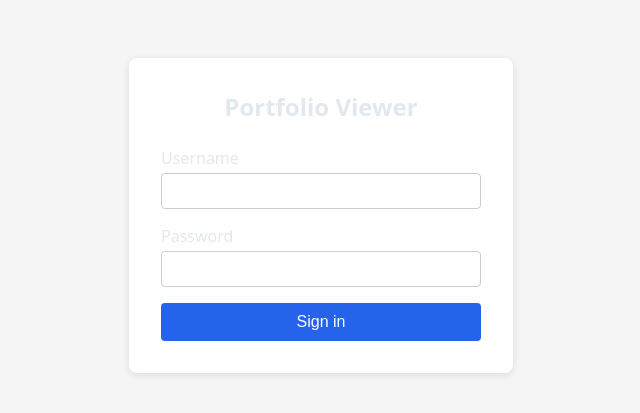
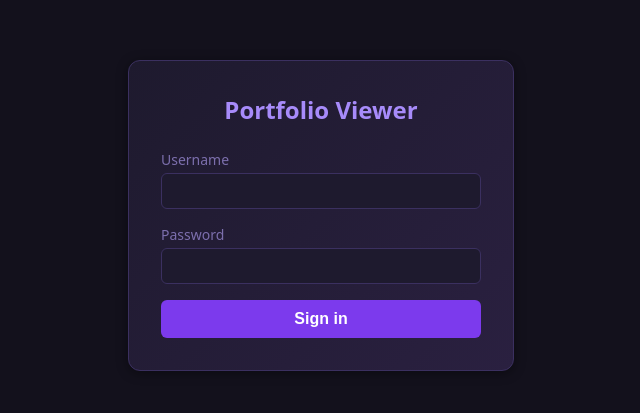
Before and after one commit to Ahaxin/profolio-viewer, a React (Vite) app in the folder client/: page /login in a window 1280 px wide. Shown: the part 185-598 px from the top of the page, without its empty margins (319-959 px from the left). Built offline with nearby package versions, Linux system fonts and the light colour scheme.

Commit message:
feat: apply theme tokens to login page

```diff
--- a/client/src/pages/LoginPage.jsx
+++ b/client/src/pages/LoginPage.jsx
@@ -29,7 +29,7 @@ export default function LoginPage() {
         <h1 style={styles.title}>Portfolio Viewer</h1>
         <form onSubmit={handleSubmit} style={styles.form}>
           <div style={styles.field}>
-            <label>Username</label>
+            <label style={styles.label}>Username</label>
             <input
               type="text"
               value={username}
@@ -40,7 +40,7 @@ export default function LoginPage() {
             />
           </div>
           <div style={styles.field}>
-            <label>Password</label>
+            <label style={styles.label}>Password</label>
             <input
               type="password"
               value={password}
@@ -61,12 +61,42 @@ export default function LoginPage() {
 }
 
 const styles = {
-  container: { display: 'flex', minHeight: '100vh', alignItems: 'center', justifyContent: 'center', background: '#f5f5f5' },
-  card: { background: '#fff', padding: '2rem', borderRadius: '8px', boxShadow: '0 2px 8px rgba(0,0,0,0.1)', width: '320px' },
-  title: { margin: '0 0 1.5rem', fontSize: '1.5rem', textAlign: 'center' },
+  container: {
+    display: 'flex',
+    minHeight: '100vh',
+    alignItems: 'center',
+    justifyContent: 'center',
+    background: 'var(--bg-base)',
+  },
+  card: {
+    background: 'var(--bg-card)',
+    padding: '2rem',
+    borderRadius: '12px',
+    boxShadow: 'var(--shadow)',
+    border: '1px solid var(--border)',
+    width: '320px',
+  },
+  title: { margin: '0 0 1.5rem', fontSize: '1.5rem', textAlign: 'center', color: 'var(--accent)' },
   form: { display: 'flex', flexDirection: 'column', gap: '1rem' },
   field: { display: 'flex', flexDirection: 'column', gap: '4px' },
-  input: { padding: '8px', border: '1px solid #ccc', borderRadius: '4px', fontSize: '1rem' },
-  button: { padding: '10px', background: '#2563eb', color: '#fff', border: 'none', borderRadius: '4px', fontSize: '1rem', cursor: 'pointer' },
-  error: { color: '#dc2626', margin: 0, fontSize: '0.875rem' },
+  label: { fontSize: '0.875rem', color: 'var(--text-secondary)' },
+  input: {
+    padding: '8px',
+    border: '1px solid var(--input-border)',
+    borderRadius: '6px',
+    fontSize: '1rem',
+    background: 'var(--input-bg)',
+    color: 'var(--input-text)',
+  },
+  button: {
+    padding: '10px',
+    background: 'var(--btn-primary-bg)',
+    color: 'var(--btn-primary-text)',
+    border: 'none',
+    borderRadius: '6px',
+    fontSize: '1rem',
+    cursor: 'pointer',
+    fontWeight: '600',
+  },
+  error: { color: 'var(--pnl-down)', margin: 0, fontSize: '0.875rem' },
 };
```
